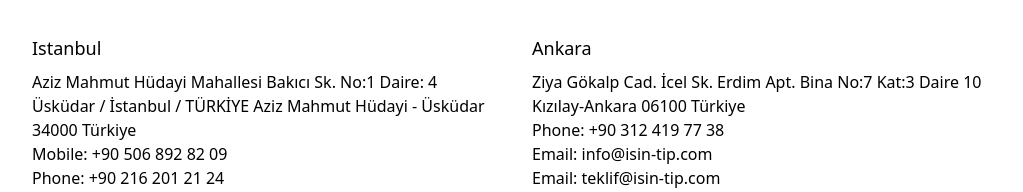
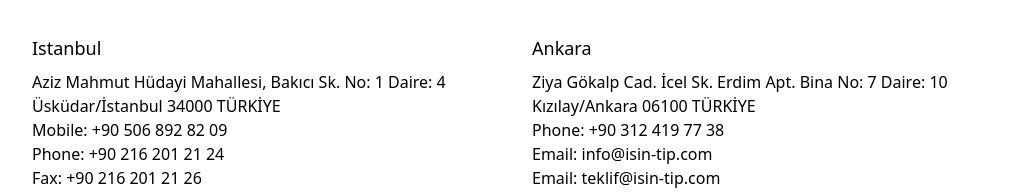
Before and after one commit to joseppu/isintip, a Next.js app: page /contact in a window 1280 px wide. Shown: the part 1242-1434 px from the top of the page, without its empty margins (128-1151 px from the left). Built offline with nearby package versions, Linux system fonts and the light colour scheme.

Commit message:
fix address

```diff
--- a/pages/contact/index.tsx
+++ b/pages/contact/index.tsx
@@ -96,10 +96,7 @@ const contact = () => {
               </h3>
               <p className="mt-2 text-base text-warm-gray-500">
                 <span className="block">
-                  Aziz Mahmut Hüdayi Mahallesi Bakıcı Sk. No:1 Daire: 4 Üsküdar
-                  / İstanbul / TÜRKİYE Aziz Mahmut Hüdayi - Üsküdar 34000
-                  Türkiye
-                </span>
+                  Aziz Mahmut Hüdayi Mahallesi, Bakıcı Sk. No: 1 Daire: 4 <br /> Üsküdar/İstanbul 34000 TÜRKİYE </span>
                 <span className="block">
                   Mobile:{" "}
                   <a className="hover:text-violet-600" href="tel:+905068928209">
@@ -135,8 +132,8 @@ const contact = () => {
               <h3 className="text-lg font-medium text-warm-gray-900">Ankara</h3>
               <p className="mt-2 text-base text-warm-gray-500">
                 <span className="block">
-                  Ziya Gökalp Cad. İcel Sk. Erdim Apt. Bina No:7 Kat:3 Daire 10
-                  Kızılay-Ankara 06100 Türkiye
+                  Ziya Gökalp Cad. İcel Sk. Erdim Apt. Bina No: 7 Daire: 10 <br />
+                  Kızılay/Ankara 06100 TÜRKİYE
                 </span>
                 <span className="block">
                   Phone:{" "}
```
